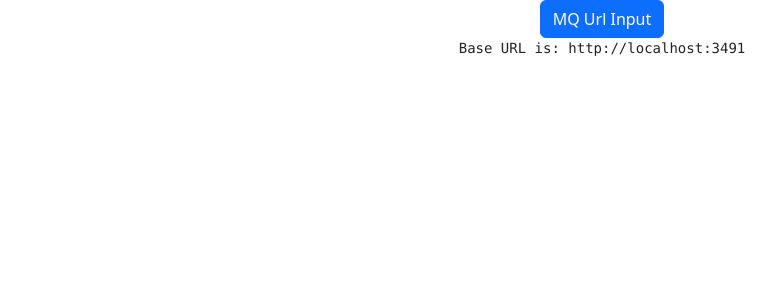
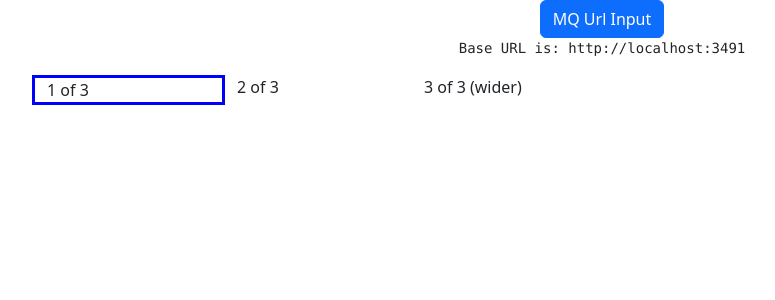
Before and after one commit to Mohamad-Kamar/sse-mq-example, a React (Create React App) app: page / in a window 1280 px wide. Shown: the top 300 px of the page, without its empty margins (38-813 px from the left). Built offline with nearby package versions, Linux system fonts and the light colour scheme.

Commit message:
feat: add body component

```diff
--- a/src/App.js
+++ b/src/App.js
@@ -1,9 +1,15 @@
 import { useState } from "react";
+import { Body } from "./Body";
 import { UrlModal } from "./UrlModal";
 
 const App = () => {
   let [targetUrl, setTargetUrl] = useState("http://localhost:3491");
-  return <UrlModal targetUrl={targetUrl} setTargetUrl={setTargetUrl} />;
+  return (
+    <>
+      <UrlModal targetUrl={targetUrl} setTargetUrl={setTargetUrl} />
+      <Body></Body>
+    </>
+  );
 };
 
 export default App;
--- /dev/null
+++ b/src/Body/index.js
@@ -0,0 +1,15 @@
+import Container from "react-bootstrap/Container";
+import Row from "react-bootstrap/Row";
+import Col from "react-bootstrap/Col";
+
+export const Body = () => {
+  return (
+    <Container>
+      <Row>
+        <Col style={{border: '3px solid blue'}}>1 of 3</Col>
+        <Col>2 of 3</Col>
+        <Col xs={8}>3 of 3 (wider)</Col>
+      </Row>
+    </Container>
+  );
+};
```
